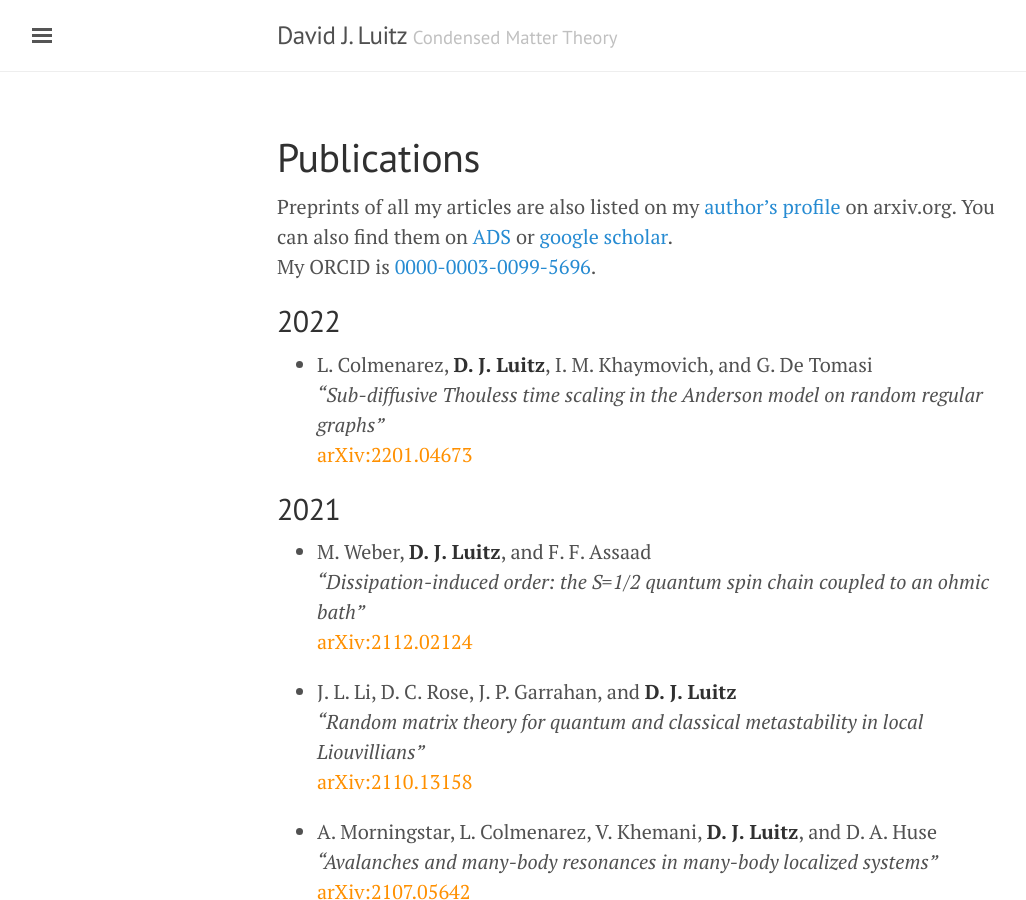
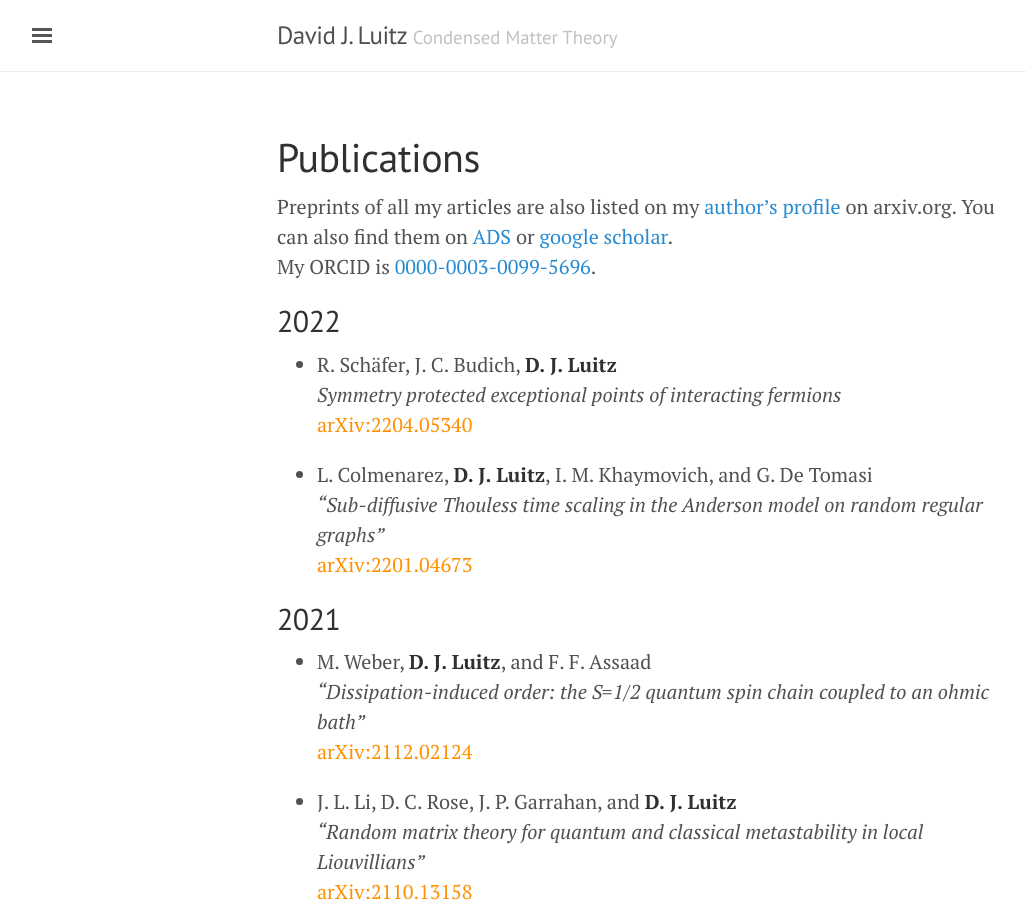
Before and after one commit to dluitz/dluitz.github.io, a Jekyll site: the page built from publications.md, in a window 1280 px wide and 900 px high. Shown: the whole window, without its empty margins (3-1029 px from the left). Built offline with Jekyll 4.4.1, drawn with Linux system fonts in a browser that asks for light colours.

Commit message:
[publist]

```diff
--- a/publications.md
+++ b/publications.md
@@ -9,6 +9,12 @@ My ORCID is [0000-0003-0099-5696](https://orcid.org/0000-0003-0099-5696).
 
 2022
 ----
+
++ R. Schäfer, J. C. Budich, **D. J. Luitz**
+*Symmetry protected exceptional points of interacting fermions*
+[arXiv:2204.05340](https://arxiv.org/abs/2204.05340){:class='arxiv'}
+
+
 
 + L. Colmenarez, **D. J. Luitz**, I. M. Khaymovich, and G. De Tomasi
 *"Sub-diffusive Thouless time scaling in the Anderson model on random regular graphs"*
```
